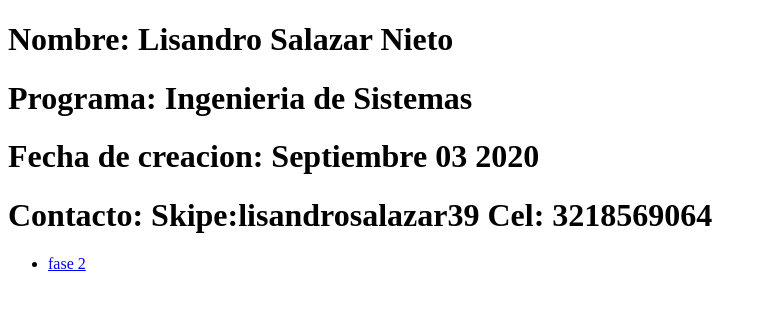
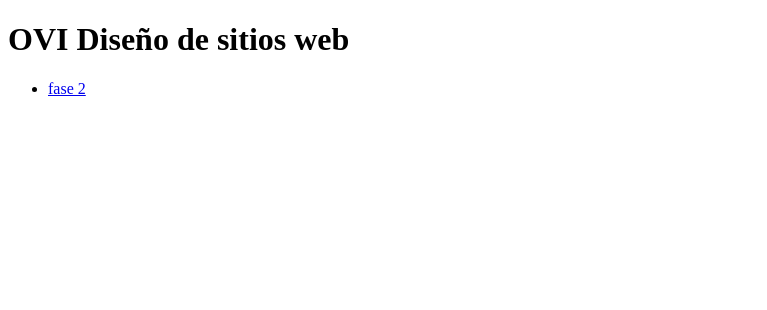
Before and after one commit to 1lisandro/DSW-LisandroSalazar, a plain HTML site: page index.html in a window 1280 px wide. Shown: the whole page, without its empty margins (0-767 px from the left). Drawn offline with Linux system fonts and the light colour scheme.

Commit message:
lis
actuizacion de nombre de inicio

```diff
--- a/index.html
+++ b/index.html
@@ -3,13 +3,10 @@
 <head>
     <meta charset="UTF-8">
     <meta name="viewport" content="width=device-width, initial-scale=1.0">
-    <title>Document</title>
+    <title>Diseño de sitos web</title>
 </head>
 <body>
-    <h1>Nombre: Lisandro Salazar Nieto</h1>
-    <h1>Programa: Ingenieria de Sistemas</h1>
-    <h1>Fecha de creacion: Septiembre 03 2020</h1>
-    <h1>Contacto: Skipe:lisandrosalazar39 Cel: 3218569064</h1>
+    <h1>OVI Diseño de sitios web</h1>
 </body>
 <body>
     <nav>
```
